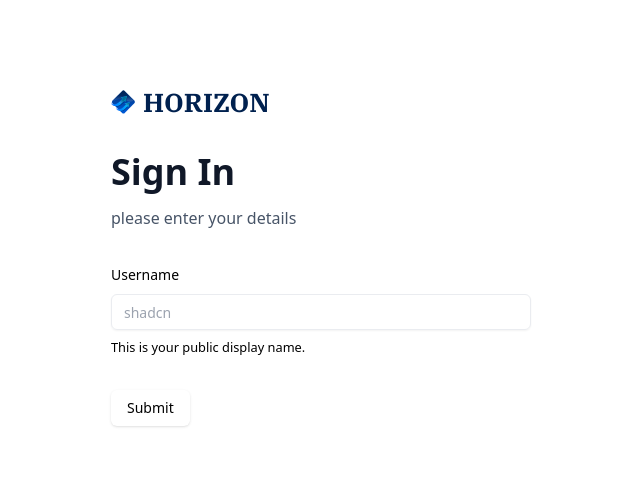
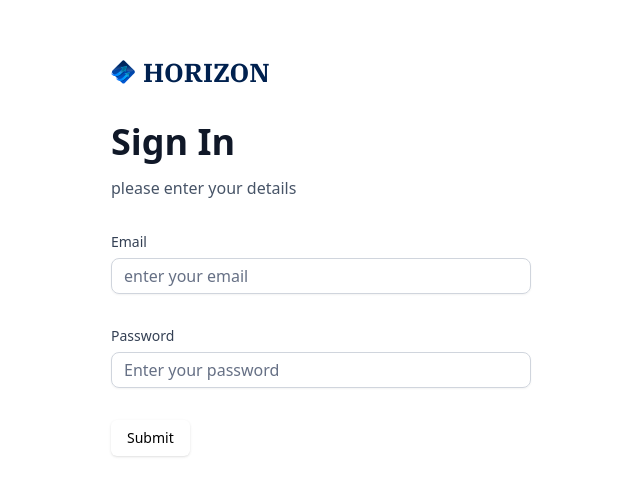
Before and after one commit to Abdul-luh/Horizon-banking-app, a Next.js app: page /sign-in in a window 1280 px wide. Shown: the part 144-640 px from the top of the page, without its empty margins (319-959 px from the left). Built offline with nearby package versions, Linux system fonts and the light colour scheme.

Commit message:
add customInput

```diff
--- a/components/AuthForm.tsx
+++ b/components/AuthForm.tsx
@@ -1,7 +1,7 @@
 "use client";
 import Image from "next/image";
 import Link from "next/link";
-import React, { useState } from "react";
+import { useState } from "react";
 import { z } from "zod";
 import { zodResolver } from "@hookform/resolvers/zod";
 import { useForm } from "react-hook-form";
@@ -16,19 +16,19 @@ import {
   FormMessage,
 } from "@/components/ui/form";
 import { Input } from "@/components/ui/input";
+import CustomInput from "./CustomInput";
 export default function AuthForm({ type }: AuthFormProps) {
   const [user, setUser] = useState(null);
   const formSchema = z.object({
-    username: z.string().min(2, {
-      message: "Username must be at least 2 characters.",
-    }),
+    email: z.string().email(),
   });
 
   // 1. Define your form.
   const form = useForm<z.infer<typeof formSchema>>({
     resolver: zodResolver(formSchema),
     defaultValues: {
-      username: "",
+      email: "",
+      password: "",
     },
   });
 
@@ -74,19 +74,29 @@ export default function AuthForm({ type }: AuthFormProps) {
             <form onSubmit={form.handleSubmit(onSubmit)} className="space-y-8">
               <FormField
                 control={form.control}
-                name="username"
+                name="email"
                 render={({ field }) => (
-                  <FormItem>
-                    <FormLabel>Username</FormLabel>
-                    <FormControl>
-                      <Input placeholder="shadcn" {...field} />
-                    </FormControl>
-                    <FormDescription>
-                      This is your public display name.
-                    </FormDescription>
-                    <FormMessage />
-                  </FormItem>
+                  <div className="form-item">
+                    <FormLabel className="form-label">Email</FormLabel>
+                    <div className="flex flex-col w-full">
+                      <FormControl>
+                        <Input
+                          placeholder="enter your email"
+                          className="input-class"
+                          {...field}
+                        />
+                      </FormControl>
+                      <FormMessage className="form-message mt-2"></FormMessage>
+                    </div>
+                  </div>
                 )}
+              />
+
+              <CustomInput
+                name="password"
+                label="Password"
+                form={form}
+                placeholder={"Enter your password"}
               />
               <Button type="submit">Submit</Button>
             </form>
--- /dev/null
+++ b/components/CustomInput.tsx
@@ -0,0 +1,53 @@
+"use client";
+import {
+  Form,
+  FormControl,
+  FormDescription,
+  FormField,
+  FormItem,
+  FormLabel,
+  FormMessage,
+} from "./ui/form";
+import { Input } from "./ui/input";
+import { zodResolver } from "@hookform/resolvers/zod";
+import { useForm } from "react-hook-form";
+
+interface CustomInputProps {
+  form: UseFormReturn<
+    {
+      email: string;
+    },
+    any,
+    undefined
+  >;
+  name: string;
+  label: string;
+  placeholder: string;
+  type?: string;
+}
+
+export default function CustomInput({ form, name, label, placeholder, type }) {
+  console.log(form);
+  return (
+    <FormField
+      control={form.control}
+      name={name}
+      render={({ field }) => (
+        <div className="form-item">
+          <FormLabel className="form-label">{label}</FormLabel>
+          <div className="flex flex-col w-full">
+            <FormControl>
+              <Input
+                placeholder={placeholder}
+                className="input-class"
+                {...field}
+                type={type ? type : "text"}
+              />
+            </FormControl>
+            <FormMessage className="form-message mt-2"></FormMessage>
+          </div>
+        </div>
+      )}
+    />
+  );
+}
```
